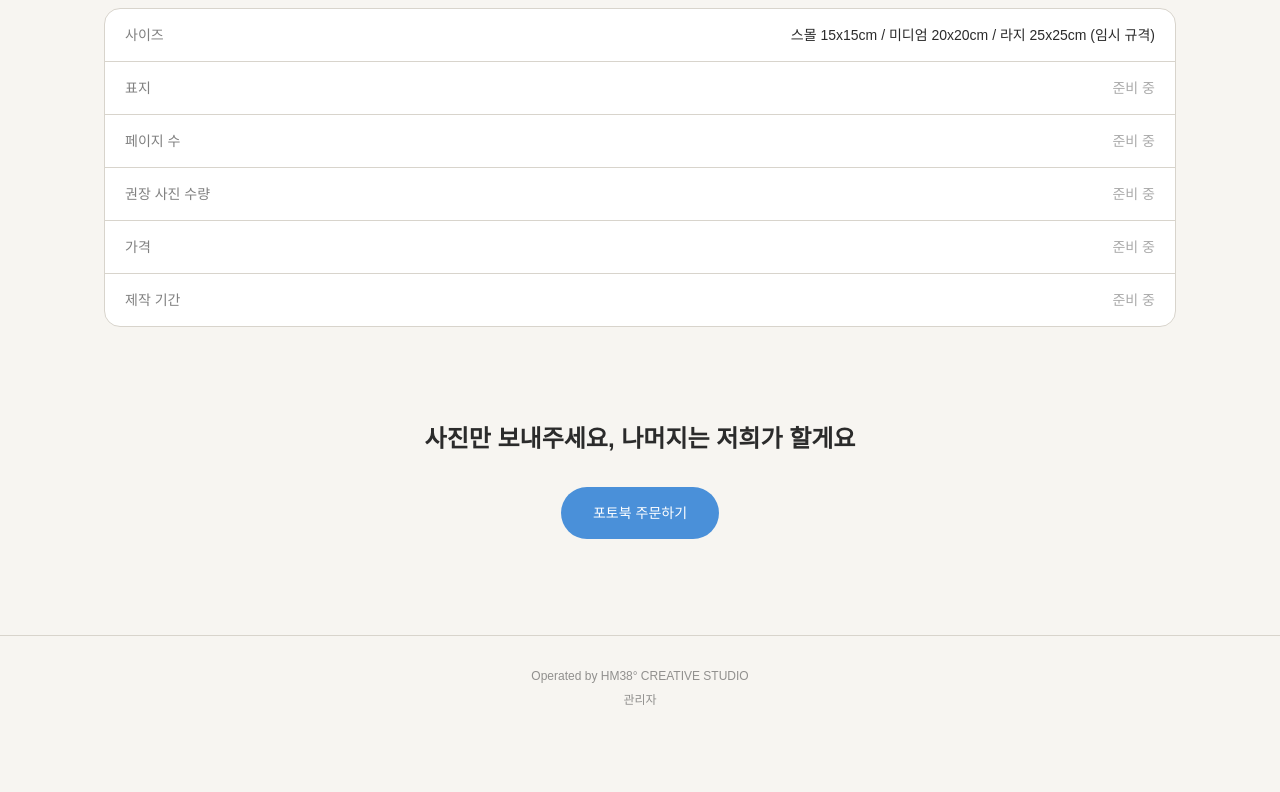
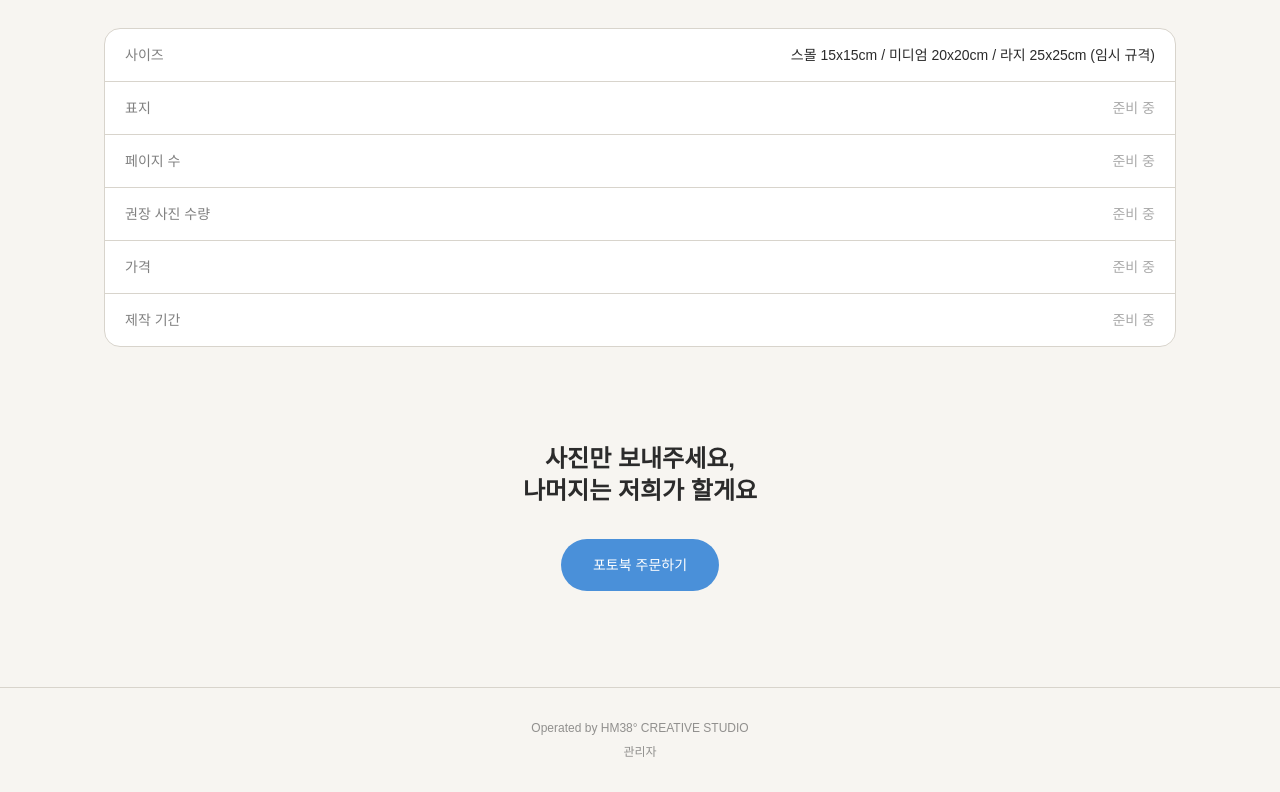
Before and after one commit to hyemani/keepic, a Next.js app: page /photobook in a window 1280 px wide. Shown: the part 2966-3758 px from the top of the page. Before the commit the page ends 3706 px from the top, so only its background shows below. Built offline with nearby package versions, Linux system fonts and the light colour scheme; a web font is replaced by a local one.

Commit message:
포토북 페이지 문구 줄바꿈 정리

```diff
--- a/app/photobook/page.tsx
+++ b/app/photobook/page.tsx
@@ -56,8 +56,13 @@ export default function PhotobookPage() {
             포토북으로 만들어드려요
           </h1>
           <p className="mt-6 max-w-md text-base leading-relaxed text-[var(--color-charcoal)]/80">
-            사진을 직접 편집하실 필요 없어요. 사진만 골라 보내주시면 Keepic이
-            배치부터 디자인까지 맡아서 완성된 포토북으로 만들어드려요.
+            사진을 직접 편집하실 필요 없어요.
+            <br />
+            사진만 골라 보내주시면
+            <br />
+            Keepic이 배치부터 디자인까지 맡아서
+            <br />
+            완성된 포토북으로 만들어드려요.
           </p>
           <div className="mt-10 flex items-center gap-6">
             <Link
@@ -123,8 +128,9 @@ export default function PhotobookPage() {
       <section className="mx-auto max-w-6xl px-6 pb-16 pt-8 sm:px-10">
         <h2 className="text-2xl font-semibold">사이즈</h2>
         <p className="mt-2 text-sm text-[var(--color-charcoal)]/60">
-          정사각형 3가지 사이즈 중에서 고르실 수 있어요. (임시 규격이에요,
-          인쇄업체 확인 후 최종 확정돼요)
+          정사각형 3가지 사이즈 중에서 고르실 수 있어요.
+          <br />
+          (임시 규격이에요, 인쇄업체 확인 후 최종 확정돼요)
         </p>
         <div className="mt-8 flex flex-wrap items-end gap-8">
           {sizes.map((size) => (
@@ -179,7 +185,11 @@ export default function PhotobookPage() {
 
       {/* 마지막 신청 영역 */}
       <section className="mx-auto max-w-6xl px-6 pb-24 pt-8 text-center sm:px-10">
-        <h2 className="text-2xl font-semibold">사진만 보내주세요, 나머지는 저희가 할게요</h2>
+        <h2 className="break-keep text-2xl font-semibold">
+          사진만 보내주세요,
+          <br />
+          나머지는 저희가 할게요
+        </h2>
         <Link
           href="/order?product=포토북"
           className="mt-8 inline-block rounded-full bg-[var(--color-sky)] px-8 py-4 text-sm font-medium text-white transition hover:opacity-90"
```
